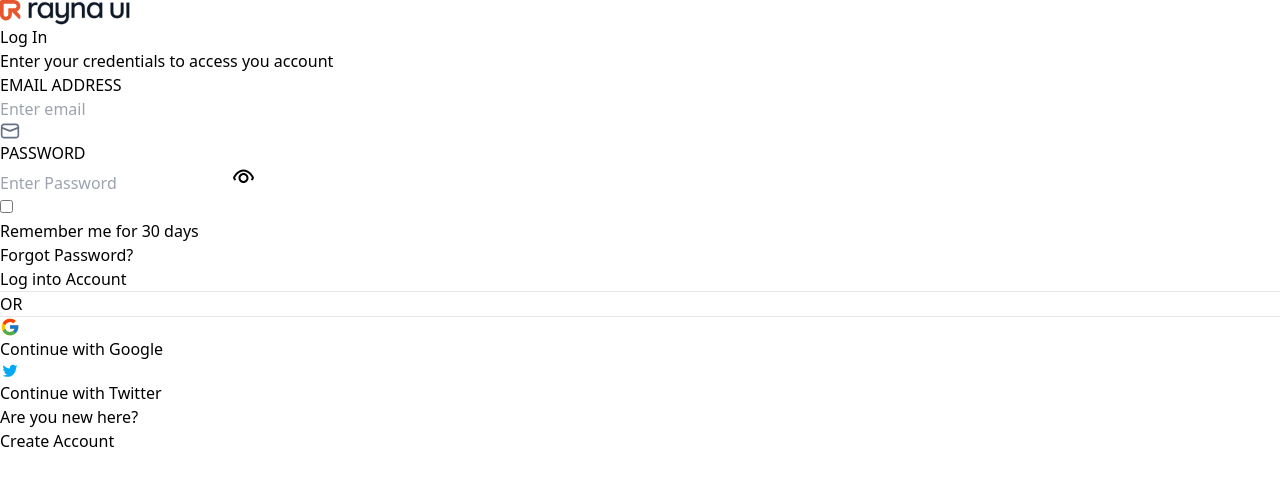
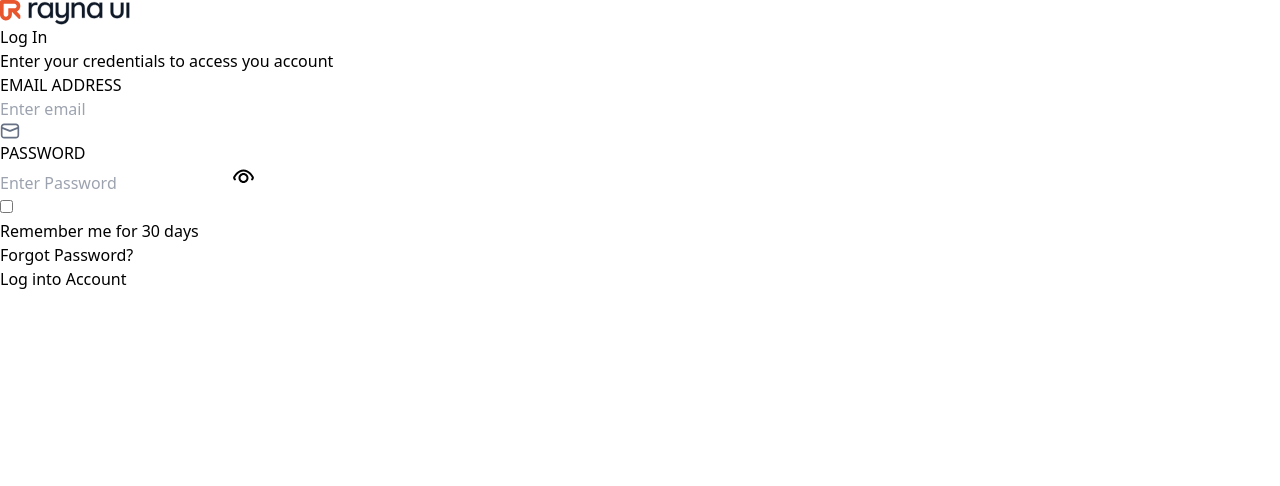
Before and after one commit to babaj301/react-work-practice, a React (Vite) app in the folder login-1/: page /login2 in a window 1280 px wide. Shown: the top 486 px of the page. Built offline with nearby package versions, Linux system fonts and the light colour scheme.

Commit message:
Removed google sign in

```diff
--- a/login-1/package.json
+++ b/login-1/package.json
@@ -29,7 +29,7 @@
     "@types/react-dom": "^18.3.1",
     "@vitejs/plugin-react": "^4.3.3",
     "autoprefixer": "^10.4.20",
-    "axios": "^1.7.8",
+    "axios": "^1.7.9",
     "eslint": "^9.13.0",
     "eslint-plugin-react": "^7.37.1",
     "eslint-plugin-react-hooks": "^5.0.0",
--- a/login-1/src/components/AccountSection.jsx
+++ b/login-1/src/components/AccountSection.jsx
@@ -1,4 +1,8 @@
+import axios from "axios";
+
 const AccountSection = () => {
+
+
   return (
     <div className="flex gap-1 justify-center items-center">
       <p className="text-sm font-normal text-input-grey">Are you new here?</p>
--- a/login-1/src/containers/Form.jsx
+++ b/login-1/src/containers/Form.jsx
@@ -1,19 +1,17 @@
-import { useState } from 'react';
-import Header from '../components/Header';
-import RememberSection from '../components/RememberSection';
-import Button from '../components/Button';
-import SlashIcon from '../assets/not-slashed.svg';
-import Eye from '../assets/eye.svg';
-import MessageIcon from '../assets/message.svg';
-import Google from '../assets/icons8-google.svg';
-import Twitter from '../assets/icons8-twitter.svg';
-import AccountSection from '../components/AccountSection';
-import { useNavigate } from 'react-router-dom';
-import toast, { Toaster } from 'react-hot-toast';
+import { useState } from "react";
+import Header from "../components/Header";
+import RememberSection from "../components/RememberSection";
+import SlashIcon from "../assets/not-slashed.svg";
+import Eye from "../assets/eye.svg";
+import MessageIcon from "../assets/message.svg";
+
+import AccountSection from "../components/AccountSection";
+import { useNavigate } from "react-router-dom";
+import toast, { Toaster } from "react-hot-toast";
 
 const Form = () => {
-  const [email, setEmail] = useState('');
-  const [password, setPassword] = useState('');
+  const [email, setEmail] = useState("");
+  const [password, setPassword] = useState("");
   const [eye, setEye] = useState(true);
   const [showPassword, setShowPassword] = useState(false);
   const [verified, setVerified] = useState(false);
@@ -63,24 +61,24 @@ const Form = () => {
 
     event.preventDefault();
 
-    if (email === '' || emailRegex.test(email) === false) {
+    if (email === "" || emailRegex.test(email) === false) {
       toast(`Please input a valid email`);
       return;
     }
 
-    if (password === '') {
+    if (password === "") {
       toast(`Please input a valid password`);
       return;
     }
 
-    if (emailRegex.test(email) && db.password !== '') {
+    if (emailRegex.test(email) && db.password !== "") {
       setVerified(true);
       db.email = email;
       db.password = password;
 
       console.log(db);
 
-      navigate('/landing');
+      navigate("/landing");
     }
 
     console.log(db);
@@ -88,8 +86,8 @@ const Form = () => {
   return (
     <div className="m-auto flex flex-col gap-6 lg:w-[400px]">
       <Header
-        heading={'Log In'}
-        paragraph={'Enter your credentials to access you account'}
+        heading={"Log In"}
+        paragraph={"Enter your credentials to access you account"}
       />
       <Toaster />
       <form name="email" method="post" onSubmit={handleSubmit}>
@@ -121,7 +119,7 @@ const Form = () => {
           <div className="w-full mt-1 mb-6 flex items-center relative placeholder-[#98A2B3]">
             <input
               className="w-full p-4 rounded-lg border border-[#D0D5DD] hover:border-[#FA9874] appearance-none outline-none shadow-md"
-              type={showPassword ? 'text' : 'password'}
+              type={showPassword ? "text" : "password"}
               id="password"
               placeholder="Enter Password"
               value={password}
@@ -140,7 +138,7 @@ const Form = () => {
         <RememberSection />
         <button
           className={`form-button w-full font-semibold text-base text-white py-4 px-6 rounded-lg mb-4 ${
-            verified ? 'bg-[#EB5017]' : 'bg-[#EB5017] opacity-50'
+            verified ? "bg-[#EB5017]" : "bg-[#EB5017] opacity-50"
           }`}
           type="submit"
           data-testid="submit"
@@ -148,17 +146,6 @@ const Form = () => {
           Log into Account
         </button>
       </form>
-
-      <div className="flex gap-2 items-center justify-center w-full mb-4">
-        <hr className="flex-grow" />
-        <p className="text-input-grey">OR</p>
-        <hr className="flex-grow" />
-      </div>
-      <div className="gap-6">
-        <Button logo={Google} text={'Continue with Google'} />
-        <Button logo={Twitter} text={'Continue with Twitter'} />
-      </div>
-      <AccountSection />
     </div>
   );
 };
--- a/login-1/src/redux/storeSlice.js
+++ b/login-1/src/redux/storeSlice.js
@@ -3,10 +3,15 @@ import { createSlice, createAsyncThunk } from '@reduxjs/toolkit';
 export const fetchProducts = createAsyncThunk(
   'products/fetchProducts',
   async () => {
-    const response = await fetch('https://fakestoreapi.com/products');
-    const data = await response.json();
-    console.log(data);
-    return data;
+    try {
+      const response = await fetch('https://fakestoreapi.com/products');
+      const data = await response.json();
+      console.log(data);
+      return data;
+    } catch (error) {
+      console.error('Error fetching products:', error);
+      throw error;
+    }
   }
 );
 
```
Also changed, not shown: 1 other file (tests, documents, lock files or other folders).
